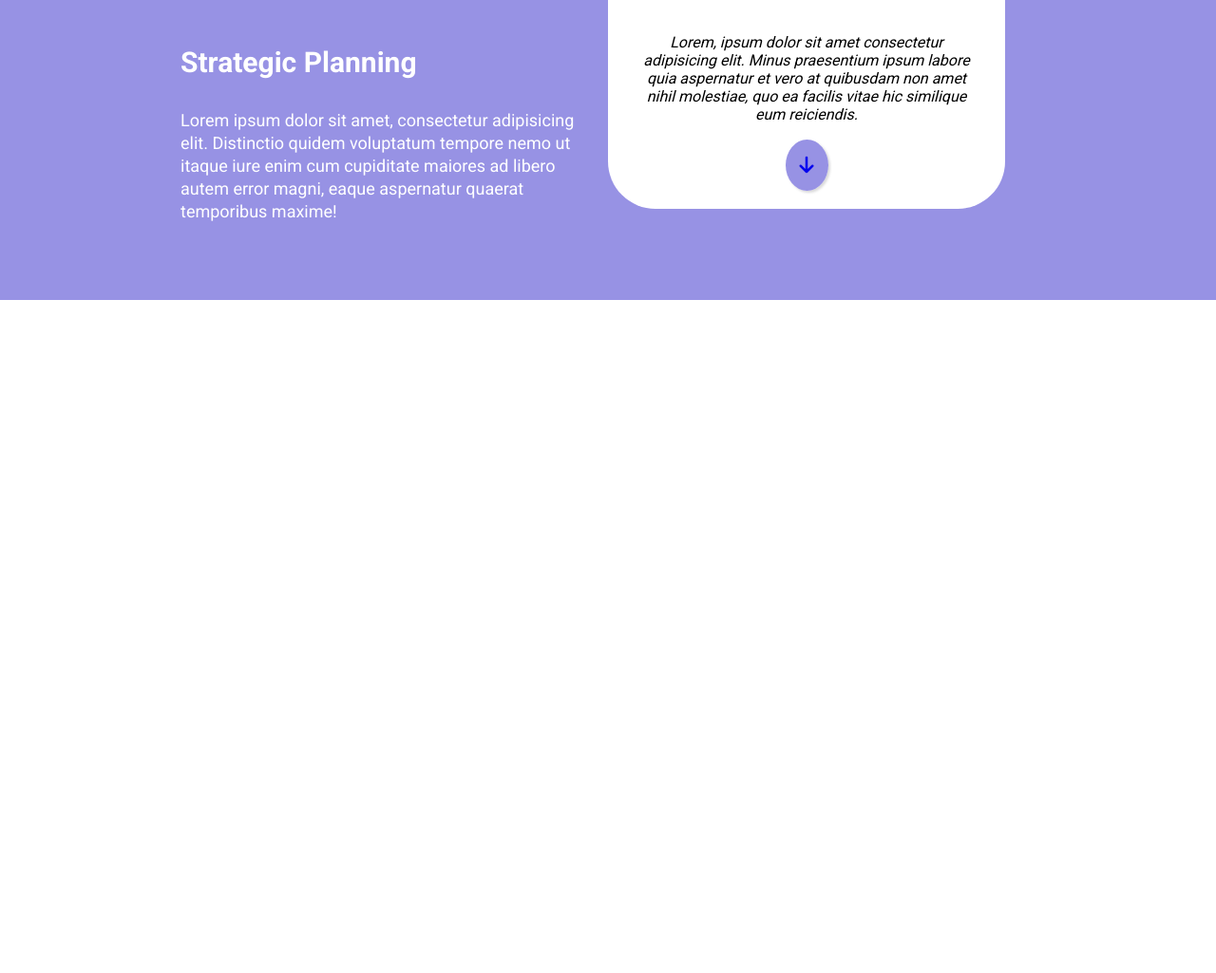
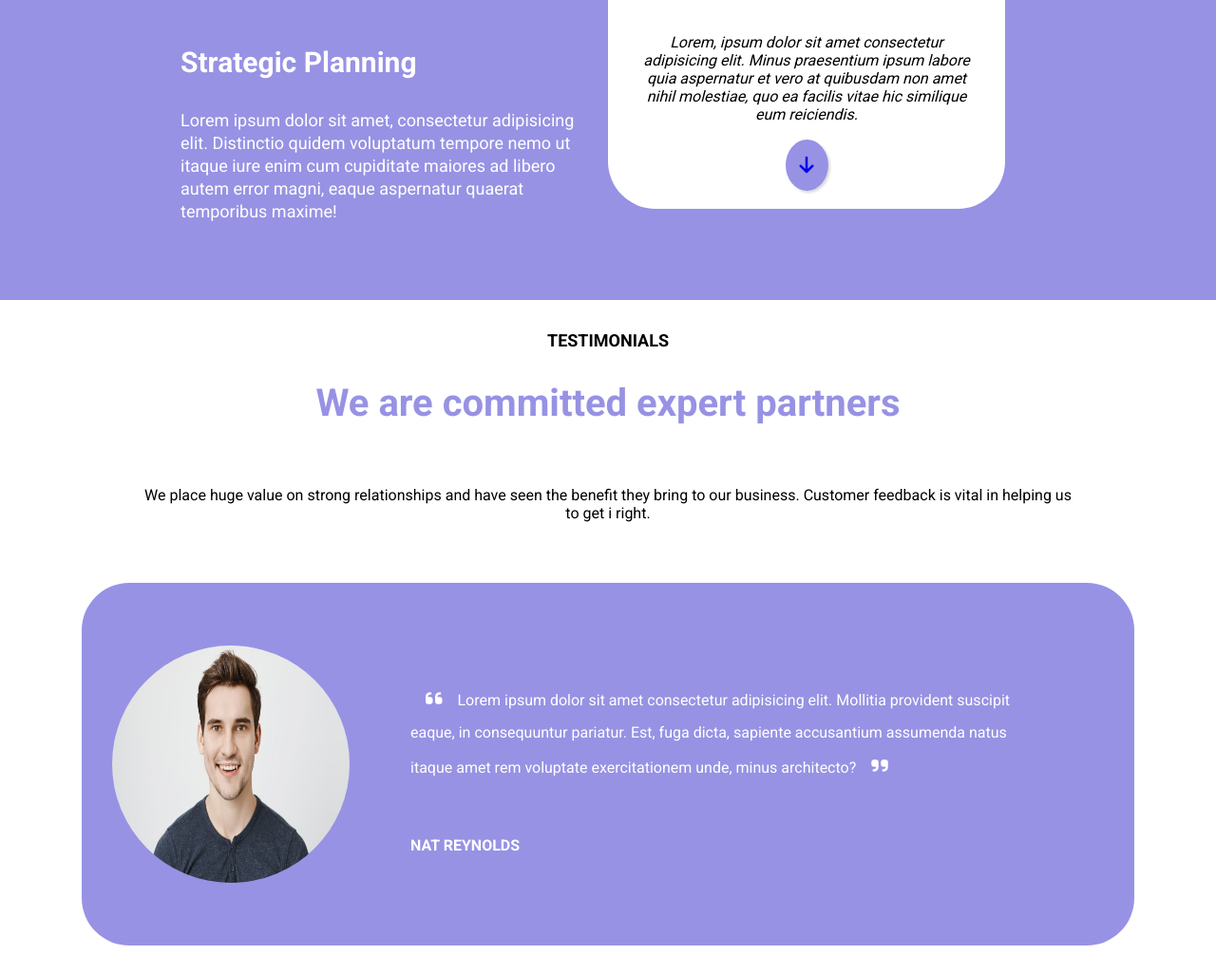
Before and after one commit to Claudio-DiGiovanni/htmlcss-responsive-layout, a plain HTML site: page index.html in a window 1280 px wide. Shown: the part 1772-2797 px from the top of the page at 95% size. Before the commit the page ends 2088 px from the top, so only its background shows below. Drawn offline with Linux system fonts and the light colour scheme.

Commit message:
Add testimonials

```diff
--- a/css/style.css
+++ b/css/style.css
@@ -265,3 +265,61 @@ body{
         height: fit-content;
     }
 }
+
+/* Testimonials */
+
+#testimonials h2{
+    font-size: 18px;
+    font-weight: 600;
+    margin: 2rem 0;
+}
+#testimonials h3{
+    color: #9792e4;
+    font-size: 40px;
+    margin-bottom: 3rem;
+}
+
+#testimonials p{
+    margin-bottom: 3rem;
+    align-self: center;
+    margin: 4rem;
+}
+
+#testimonials p i{
+    font-size: 20px;
+    margin: 1rem;
+}
+
+#testimonials p .name {
+    margin: 3rem 0 0;
+    display: block;
+    font-weight: 600;
+}
+
+#testimonials .card{
+    display: flex;
+    text-align: left;
+    align-items: center;
+    background-color: #9792e4;
+    border-radius: 50px;
+    color: white;
+    margin: 3rem 0;
+    padding: 2rem;
+}
+
+#testimonials .card img{
+    border-radius: 50%;
+    width: 250px;
+    height: 250px;
+}
+
+@media screen and (max-width: 375px) {
+    #testimonials .card{
+        display: block;
+    }
+
+    #testimonials .card p{
+        margin: 1rem;
+        line-height: 2rem;
+    }
+}
--- a/index.html
+++ b/index.html
@@ -24,7 +24,7 @@
             <a href="#" class="logo"><img src="img/logo.png" alt="Logo"></a>
             <ul>
                 <li><a class="nav-link" href="#planning">Planning</a></li>
-                <li><a class="nav-link" href="#">Testimonials</a></li>
+                <li><a class="nav-link" href="#testimonials">Testimonials</a></li>
                 <li><a class="nav-link" href="#features">Features</a></li>
                 <li><a class="nav-link" href="#">About Us</a></li>
                 <li><a class="btn" href="#">Get Started</a></li>
@@ -83,6 +83,26 @@
                 </div>
             </div>
         </section>
+
+        <section id="testimonials">
+            <div class="container text-centered">
+                <h2>TESTIMONIALS</h2>
+                <h3>We are committed expert partners</h3>
+                <p>We place huge value on strong relationships and have seen the benefit they bring to our business. Customer feedback is vital in helping us to get i right.</p>
+                <div class="card">
+                    <img src="img/testimonial1.jpg" alt="">
+                    <p><i class="fa-solid fa-quote-left"></i>Lorem ipsum dolor sit amet consectetur adipisicing elit. Mollitia provident suscipit eaque, in consequuntur pariatur. Est, fuga dicta, sapiente accusantium assumenda natus itaque amet rem voluptate exercitationem unde, minus architecto?<i class="fa-solid fa-quote-right"></i><br><span class="name">NAT REYNOLDS</span></p>
+                </div>
+                <div class="card">
+                    <img src="img/testimonial2.jpg" alt="">
+                    <p><i class="fa-solid fa-quote-left"></i>Lorem ipsum dolor sit amet consectetur adipisicing elit. Mollitia provident suscipit eaque, in consequuntur pariatur. Est, fuga dicta, sapiente accusantium assumenda natus itaque amet rem voluptate exercitationem unde, minus architecto?<i class="fa-solid fa-quote-right"></i><br><span class="name">CELIA ALMEDA</span></p>
+                </div>
+                <div class="card">
+                    <img src="img/testimonial3.jpg" alt="">
+                    <p><i class="fa-solid fa-quote-left"></i>Lorem ipsum dolor sit amet consectetur adipisicing elit. Mollitia provident suscipit eaque, in consequuntur pariatur. Est, fuga dicta, sapiente accusantium assumenda natus itaque amet rem voluptate exercitationem unde, minus architecto?<i class="fa-solid fa-quote-right"></i><br><span class="name">BOB ROBERTS</span></p>
+                </div>
+            </div>
+        </section>
     </main>
 </body>
 </html>
```
